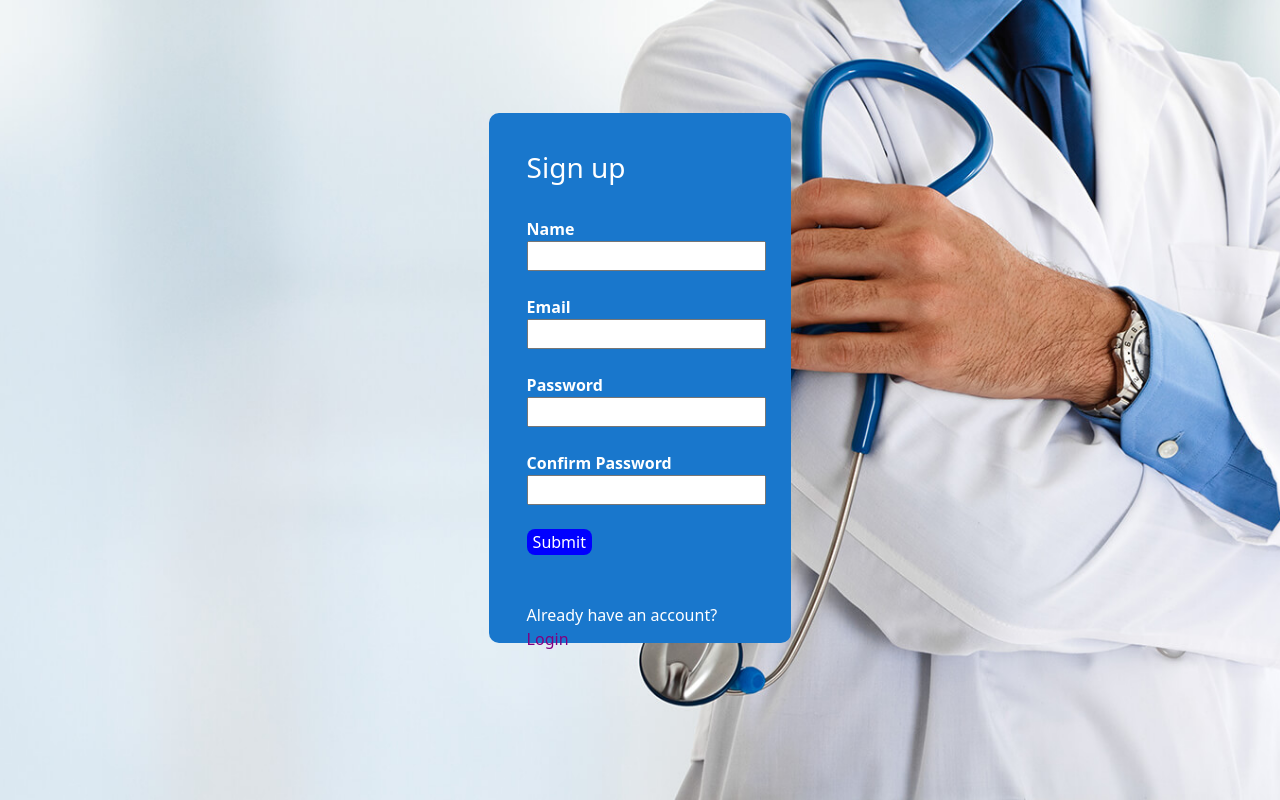
After one commit to stephen-otieno/Swiftcare-medical-System, a Django app: template swiftcare/templates/signup.html in a window 1280 px wide. The commit adds this page. Run offline with Django 3.2, Linux system fonts and the light colour scheme; the template is opened without the code that fills it, so the values that code supplies are empty.

Commit message:
added loginPage

```diff
--- a/Medical/urls.py
+++ b/Medical/urls.py
@@ -21,4 +21,6 @@ from swiftcare import views
 urlpatterns = [
     path('admin/', admin.site.urls),
     path('', views.homepage, name='homepage'),
+    path('signup/', views.signup, name='signup'),
+    path('login/', views.login_page, name='login'),
 ]
--- /dev/null
+++ b/swiftcare/static/assets/css/signup.css
@@ -0,0 +1,30 @@
+
+.signup_form {
+    width: 8cm;
+    height: 14cm;
+    background-color: #1977cc;
+    color: white;
+    border-radius: 10px;
+    padding: 1cm;
+
+}
+
+.container {
+    margin-top: 3cm;
+    display: flex;
+    justify-content: center;
+    align-content: center;
+
+}
+
+.login_link {
+    text-decoration: none;
+    color: purple;
+}
+
+.btn1 {
+    color: white;
+    background-color: blue;
+    border-radius: 8px;
+    border: none ;
+}
--- /dev/null
+++ b/swiftcare/templates/signup.html
@@ -0,0 +1,66 @@
+{% load static %}
+
+<!DOCTYPE html>
+<html lang="en">
+<head>
+    <meta charset="UTF-8">
+    <title>Sign up</title>
+    <link href="https://cdn.jsdelivr.net/npm/bootstrap@5.3.3/dist/css/bootstrap.min.css" rel="stylesheet" integrity="sha384-QWTKZyjpPEjISv5WaRU9OFeRpok6YctnYmDr5pNlyT2bRjXh0JMhjY6hW+ALEwIH" crossorigin="anonymous">
+    <link rel="stylesheet" href="{% static 'assets/css/signup.css' %}">
+    <style>
+
+
+
+        body {
+            height: 100vh;
+            width: 100%;
+
+            background-image:  url("{% static 'assets/img/hero-bg.jpg' %} " );
+            background-size: cover;
+            background-repeat: no-repeat;
+            background-position: center;
+
+
+            display: flex;
+            align-content: center;
+            justify-content: center;
+
+        }
+
+    </style>
+
+</head>
+<body>
+
+
+<div class="container">
+<form action="" class="signup_form">
+
+    <h3>Sign up</h3><br>
+<label><b>Name</b></label><br>
+<input type="text" name="client_name" required><br><br>
+
+
+<label><b>Email</b></label><br>
+<input type="email" name="client_email" required><br><br>
+
+
+<label><b>Password</b></label><br>
+<input type="password" name="client_password1" required><br><br>
+
+<label><b>Confirm Password</b></label> <br>
+<input type="password" name="client_password2" required><br><br>
+
+
+<button class="btn1" type="submit">Submit</button>
+    <br><br><br>
+
+    <p>Already have an account? <a class="login_link"  href="{% url 'login' %}">Login</a></p>
+
+    </form>
+</div>
+
+<script src="https://cdn.jsdelivr.net/npm/bootstrap@5.3.3/dist/js/bootstrap.bundle.min.js" integrity="sha384-YvpcrYf0tY3lHB60NNkmXc5s9fDVZLESaAA55NDzOxhy9GkcIdslK1eN7N6jIeHz" crossorigin="anonymous"></script>
+
+</body>
+</html>
--- a/swiftcare/views.py
+++ b/swiftcare/views.py
@@ -4,3 +4,9 @@ from django.shortcuts import render
 
 def homepage(request):
     return render(request,'index.html')
+
+def signup(request):
+    return render(request,'signup.html')
+
+def login_page(request):
+    return render(request,'login.html')
```
Also changed, not shown: swiftcare/templates/index.html (+1 -7 lines), swiftcare/templates/login.html (added, +14 -0 lines).
